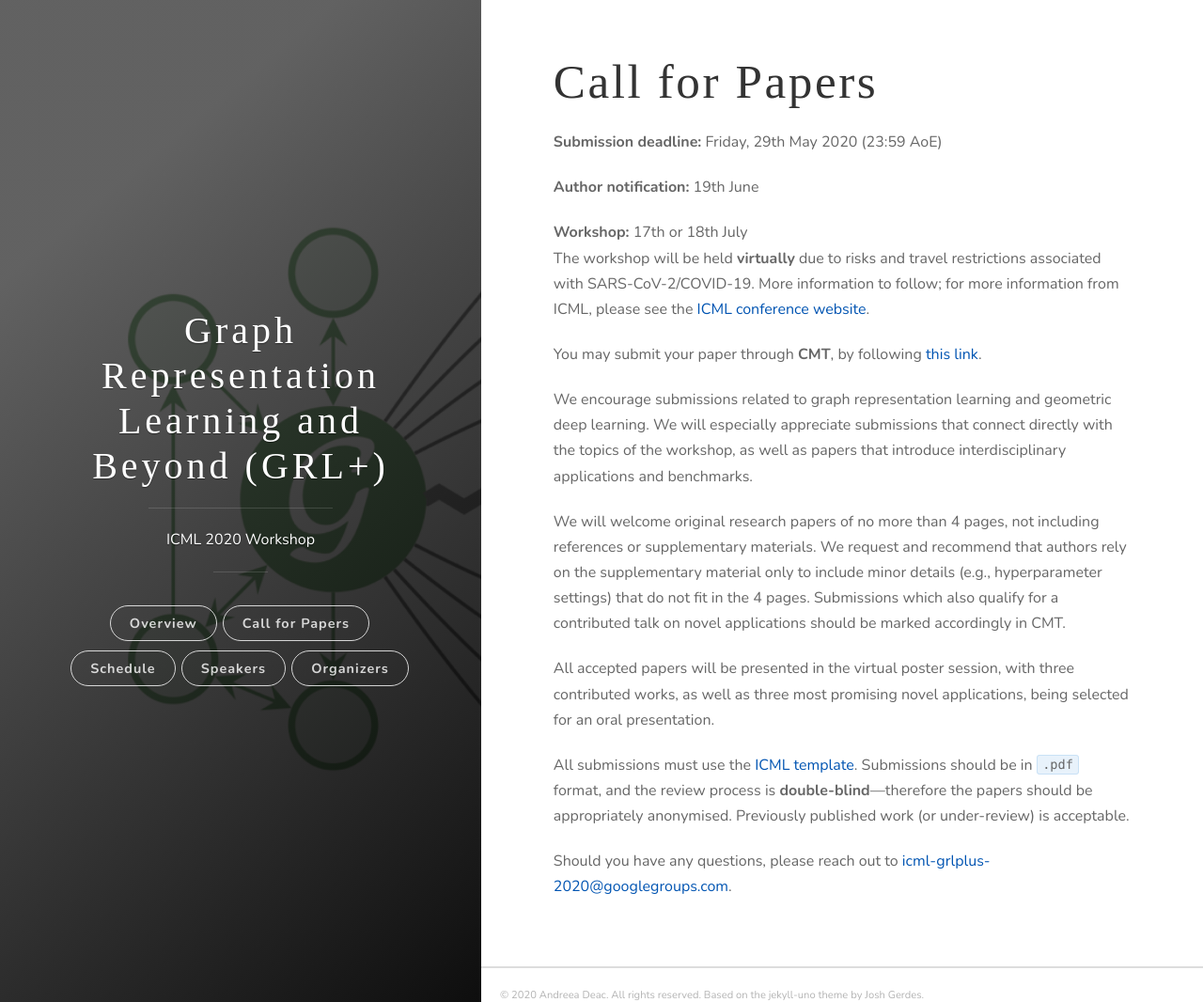
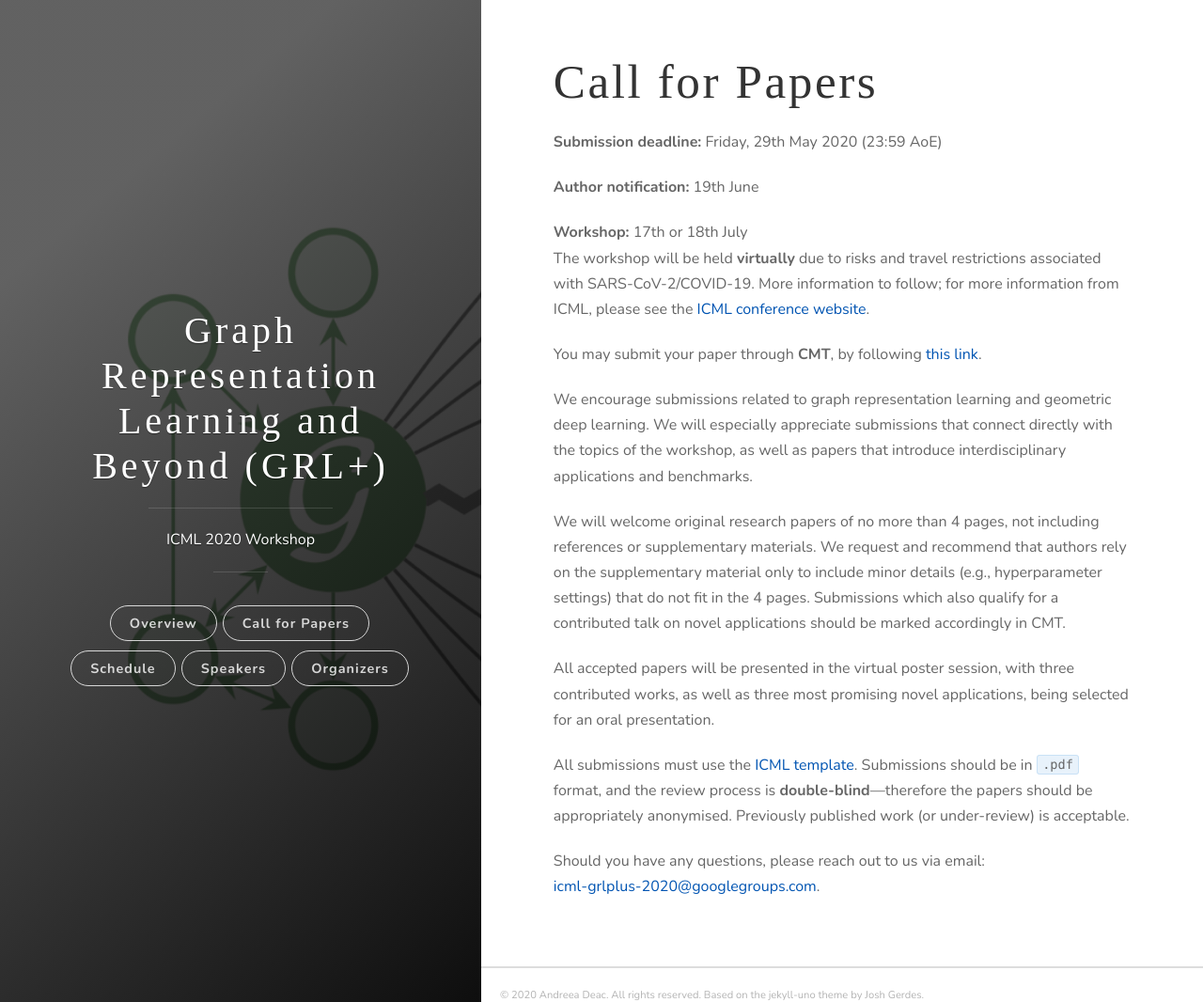
Before and after one commit to grlplus/grlplus.github.io, a Jekyll site: the page built from cfp.md, in a window 1280 px wide and 1066 px high. Shown: the whole window at 94% size. Built offline with Jekyll 4.4.1, drawn with Linux system fonts in a browser that asks for light colours; some web fonts are replaced.

Commit message:
Update cfp.md

```diff
--- a/cfp.md
+++ b/cfp.md
@@ -21,4 +21,5 @@ All accepted papers will be presented in the virtual poster session, with three
 
 All submissions must use the [ICML template](https://icml.cc/Conferences/2020/StyleAuthorInstructions). Submissions should be in `.pdf` format, and the review process is **double-blind**---therefore the papers should be appropriately anonymised. Previously published work (or under-review) is acceptable.
 
-Should you have any questions, please reach out to [icml-grlplus-2020@googlegroups.com](icml-grlplus-2020@googlegroups.com).
+Should you have any questions, please reach out to us via email:<br>
+[icml-grlplus-2020@googlegroups.com](icml-grlplus-2020@googlegroups.com).
```
